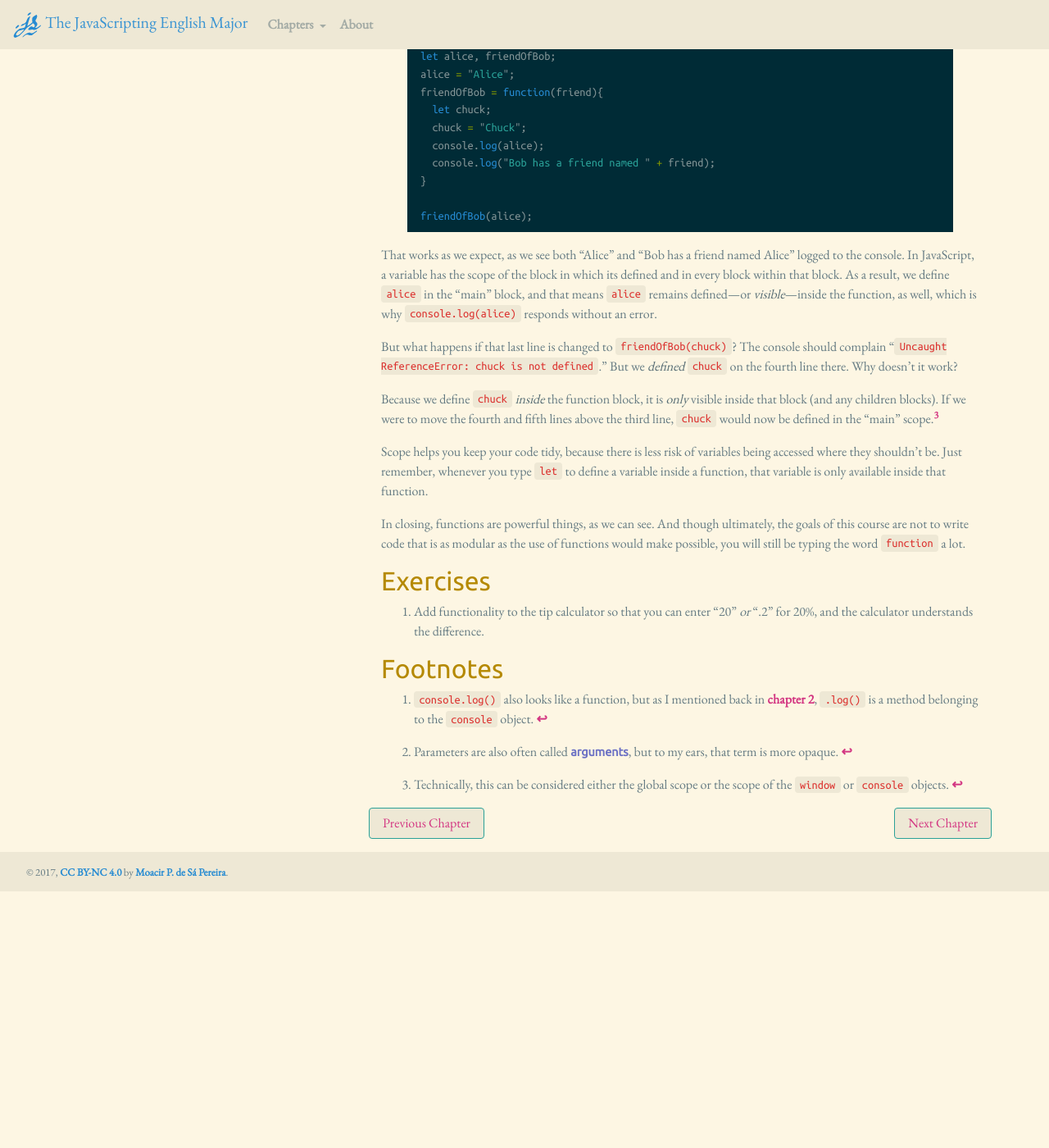
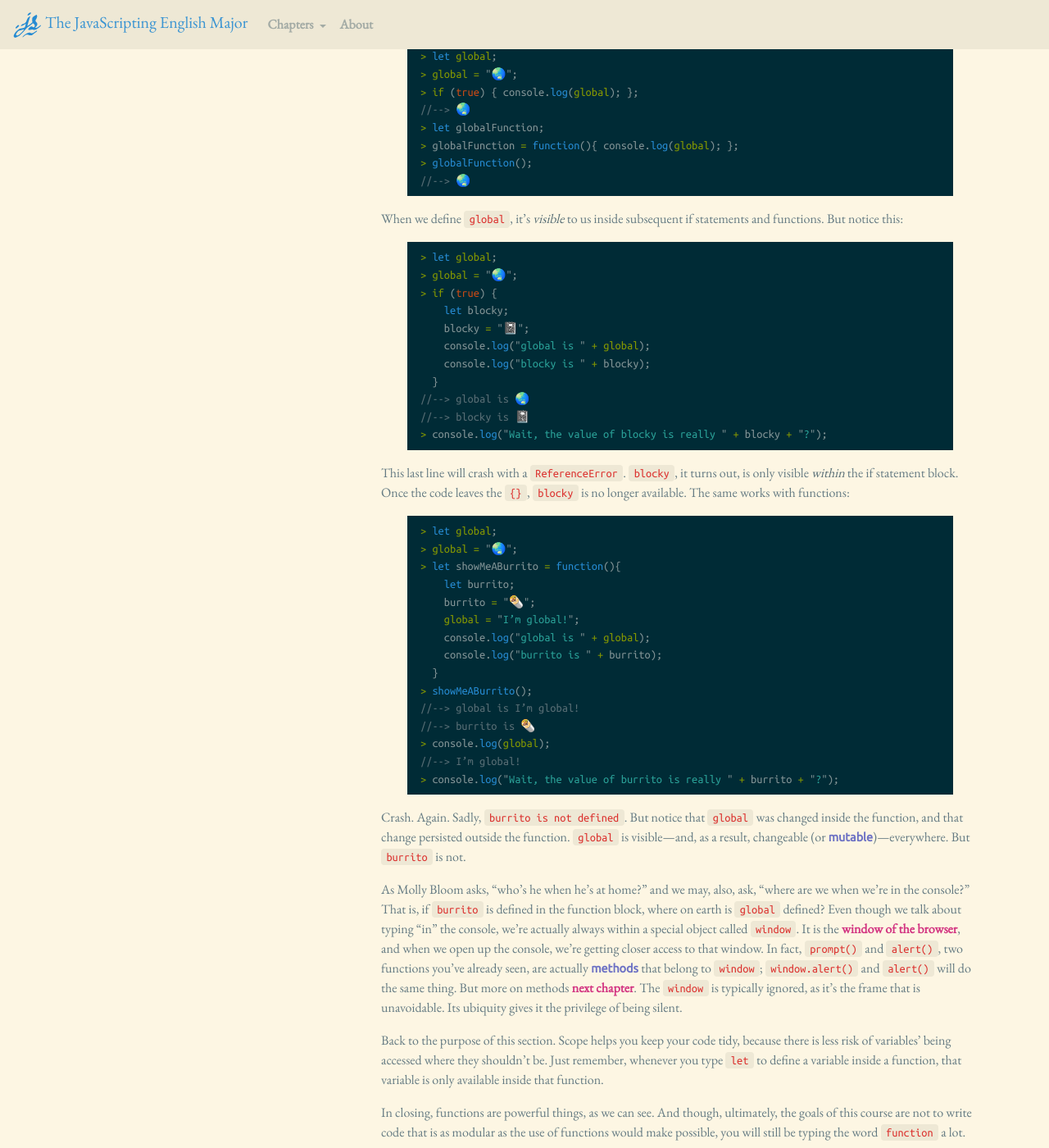
Before and after one commit to muziejus/javascripting-english-major, a Jekyll site: the page built from 4-functions.md, in a window 1280 px wide and 1400 px high, scrolled down 3556 px. Shown: the whole window at 82% size. Built offline with Jekyll 4.4.1, drawn with Linux system fonts in a browser that asks for light colours; nearby versions of some CDN libraries; before the commit the page ends 4644 px from its top, so only the background shows below that; some of the changed text lies outside the part shown.

Commit message:
Rewreite section on scope.

````diff
--- a/4-functions.md
+++ b/4-functions.md
@@ -214,43 +214,83 @@ and loops also use blocks, they don’t affect scope in the same way.
 
 Just like a “scope” is used to see things that are far away (tele*scope*) or
 are really tiny (micro*scope*), in JavaScript, scope also has to do with
-visbility. Consider this snippet:
+visbility. Variables defined with the `let` keyword have block-level
+scope.[^var-let] That means:
 
 ```javascript
-let alice, friendOfBob;
-alice = "Alice";
-friendOfBob = function(friend){
-  let chuck;
-  chuck = "Chuck";
-  console.log(alice);
-  console.log("Bob has a friend named " + friend);
-}
-
-friendOfBob(alice);
+> let global;
+> global = "🌏";
+> if (true) { console.log(global); };
+//--> 🌏
+> let globalFunction;
+> globalFunction = function(){ console.log(global); };
+> globalFunction();
+//--> 🌏
 ```
 
-That works as we expect, as we see both “Alice” and “Bob has a friend named
-Alice” logged to the console. In JavaScript, a variable has the scope of the
-block in which its defined and in every block within that block. As a result,
-we define `alice` in the “main” block, and that means `alice` remains
-defined—or *visible*—inside the function, as well, which is why
-`console.log(alice)` responds without an error.
+When we define `global`, it’s *visible* to us inside subsequent if statements
+and functions. But notice this:
 
-But what happens if that last line is changed to `friendOfBob(chuck)`? The
-console should complain “`Uncaught ReferenceError: chuck is not defined`.” But
-we *defined* `chuck` on the fourth line there. Why doesn’t it work?
+```javascript
+> let global;
+> global = "🌏";
+> if (true) {
+    let blocky;
+    blocky = "📓";
+    console.log("global is " + global);
+    console.log("blocky is " + blocky);
+  }
+//--> global is 🌏
+//--> blocky is 📓
+> console.log("Wait, the value of blocky is really " + blocky + "?");
+```
 
-Because we define `chuck` *inside* the function block, it is *only* visible
-inside that block (and any children blocks). If we were to move the fourth and
-fifth lines above the third line, `chuck` would now be defined in the “main”
-scope.[^main-scope]
+This last line will crash with a `ReferenceError`. `blocky`, it turns out, is
+only visible *within* the if statement block. Once the code leaves the `{}`,
+`blocky` is no longer available. The same works with functions:
 
-Scope helps you keep your code tidy, because there is less risk of variables
-being accessed where they shouldn’t be. Just remember, whenever you type `let`
-to define a variable inside a function, that variable is only available inside
-that function.
+```javascript
+> let global;
+> global = "🌏";
+> let showMeABurrito = function(){
+    let burrito;
+    burrito = "🌯";
+    global = "I’m global!";
+    console.log("global is " + global);
+    console.log("burrito is " + burrito);
+  }
+> showMeABurrito();
+//--> global is I’m global!
+//--> burrito is 🌯
+> console.log(global);
+//--> I’m global!
+> console.log("Wait, the value of burrito is really " + burrito + "?");
+```
 
-In closing, functions are powerful things, as we can see. And though
+Crash. Again. Sadly, `burrito is not defined`. But notice that `global` was
+changed inside the function, and that change persisted outside the
+function. `global` is visible—and, as a result, changeable (or
+**mutable**)—everywhere. But `burrito` is not.
+
+As Molly Bloom asks, “who’s he when he’s at home?” and we may, also, ask,
+“where are we when we’re in the console?” That is, if `burrito` is defined in
+the function block, where on earth is `global` defined? Even though we talk
+about typing “in” the console, we’re actually always within a special object
+called `window`. It is the [window of the
+browser](https://www.w3schools.com/jsref/obj_window.asp), and when we open up
+the console, we’re getting closer access to that window. In fact, `prompt()`
+and `alert()`, two functions you’ve already seen, are actually **methods** that
+belong to `window`; `window.alert()` and `alert()` will do the same thing. But
+more on methods [next chapter](/5-collections). The `window` is typically
+ignored, as it’s the frame that is unavoidable. Its ubiquity gives it the
+privilege of being silent.
+
+Back to the purpose of this section. Scope helps you keep your code tidy,
+because there is less risk of variables’ being accessed where they shouldn’t
+be. Just remember, whenever you type `let` to define a variable inside a
+function, that variable is only available inside that function.
+
+In closing, functions are powerful things, as we can see. And though,
 ultimately, the goals of this course are not to write code that is as modular
 as the use of functions would make possible, you will still be typing the word
 `function` a lot.
@@ -270,4 +310,4 @@ as the use of functions would make possible, you will still be typing the word
 
 [^arguments]: Parameters are also often called **arguments**, but to my ears, that term is more opaque.
 
-[^main-scope]: Technically, this can be considered either the global scope or the scope of the `window` or `console` objects.
+[^var-let]: This is one difference between `var` and `let`, but I’m not teaching `var` except for those of you with old browsers. Other than the slightly contrived examples in this section, my examples won’t be making a lot of use of block-scoping.
````
